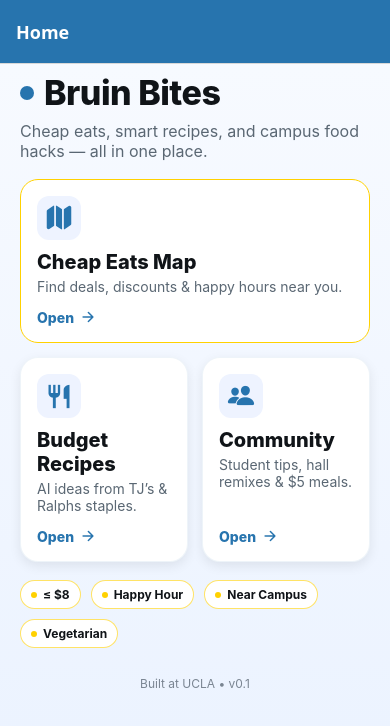
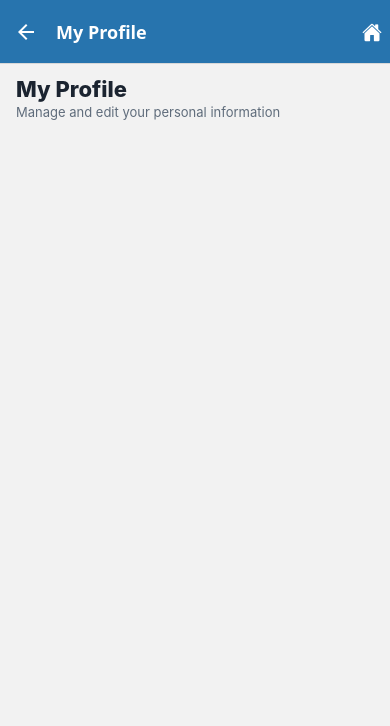
Before and after one commit to Bruin-Bites/frontend, a React Native app: screen /Profile in a window 390 px wide. Shown: the top 726 px of the page. Built offline with nearby package versions, Linux system fonts and the light colour scheme.

Commit message:
Profile Page added to router

```diff
--- a/package.json
+++ b/package.json
@@ -18,9 +18,11 @@
     "expo-linear-gradient": "~15.0.7",
     "expo-status-bar": "~3.0.8",
     "react": "19.1.0",
+    "react-dom": "19.1.0",
     "react-native": "0.81.4",
     "react-native-safe-area-context": "~5.6.0",
-    "react-native-screens": "~4.16.0"
+    "react-native-screens": "~4.16.0",
+    "react-native-web": "^0.21.0"
   },
   "private": true
 }
--- a/src/navigation/AppNavigator.js
+++ b/src/navigation/AppNavigator.js
@@ -32,6 +32,8 @@ import HomeScreen from "../screens/HomeScreen";
 import MapScreen from "../screens/MapScreen";
 import RecipesScreen from "../screens/RecipesScreen";
 import CommunityScreen from "../screens/CommunityScreen";
+import ProfileScreen from "../screens/ProfileScreen";
+
 import { colors } from "../theme/colors";
 
 const Stack = createNativeStackNavigator();
@@ -54,13 +56,34 @@ export default function AppNavigator() {
               >
                 <Ionicons name="home" size={20} color="#fff" />
               </Pressable>
-            ) : null
+            ) : route.name == "Home" ? (
+              <Pressable
+                onPress={() => navigation.navigate("Profile")}
+                style={{ paddingHorizontal: 8 }}
+                hitSlop={8}
+              >
+                <Ionicons name="person" size={20} color="#fff" />
+              </Pressable>
+            ) : null,
         })}
       >
         <Stack.Screen name="Home" component={HomeScreen} />
-        <Stack.Screen name="Map" component={MapScreen} options={{ title: "Cheap Eats Map" }} />
-        <Stack.Screen name="Recipes" component={RecipesScreen} options={{ title: "Budget Recipes" }} />
+        <Stack.Screen
+          name="Map"
+          component={MapScreen}
+          options={{ title: "Cheap Eats Map" }}
+        />
+        <Stack.Screen
+          name="Recipes"
+          component={RecipesScreen}
+          options={{ title: "Budget Recipes" }}
+        />
         <Stack.Screen name="Community" component={CommunityScreen} />
+        <Stack.Screen
+          name="Profile"
+          component={ProfileScreen}
+          options={{ title: "My Profile" }}
+        />
       </Stack.Navigator>
     </NavigationContainer>
   );
--- /dev/null
+++ b/src/screens/ProfileScreen.js
@@ -0,0 +1,92 @@
+import React from "react";
+import { View, Text, StyleSheet } from "react-native";
+import { colors } from "../theme/colors";
+
+export default function ProfileScreen() {
+  return (
+    <View style={styles.sectionHeader}>
+      <Text style={styles.h1}>My Profile</Text>
+      <Text style={styles.sub}>Manage and edit your personal information</Text>
+    </View>
+  );
+}
+
+const styles = StyleSheet.create({
+  sectionHeader: {
+    paddingHorizontal: 16,
+    paddingTop: 12,
+    paddingBottom: 8,
+  },
+  h1: { fontSize: 22, fontWeight: "800", color: "#1B2430" },
+  sub: { fontSize: 13, color: "#5F6C7B", marginTop: 2 },
+
+  card: {
+    width: 260,
+    backgroundColor: "#fff",
+    borderRadius: 16,
+    padding: 14,
+    borderWidth: 1,
+    borderColor: "rgba(0,0,0,0.06)",
+    shadowColor: "#000",
+    shadowOpacity: 0.05,
+    shadowRadius: 8,
+    shadowOffset: { width: 0, height: 3 },
+    elevation: 2,
+  },
+  cardTitle: { fontSize: 16, fontWeight: "800", color: "#1B2430" },
+  cardMeta: { fontSize: 12, color: "#5F6C7B", marginTop: 6 },
+  cardCta: {
+    flexDirection: "row",
+    alignItems: "center",
+    gap: 6,
+    marginTop: 10,
+  },
+  cardCtaText: { color: colors.uclaBlue, fontWeight: "800" },
+
+  chatHeader: {
+    flexDirection: "row",
+    alignItems: "center",
+    gap: 6,
+    paddingHorizontal: 16,
+    paddingTop: 14,
+    paddingBottom: 8,
+  },
+  chatHeaderText: { fontWeight: "800", color: colors.uclaBlue, fontSize: 14 },
+
+  bubbleRow: { width: "100%", paddingVertical: 4 },
+  bubble: { maxWidth: "82%", borderRadius: 14, padding: 10 },
+  bubbleBot: {
+    backgroundColor: "#F1F5FA",
+    borderWidth: 1,
+    borderColor: "rgba(39,116,174,0.12)",
+  },
+  bubbleUser: { backgroundColor: colors.uclaBlue },
+  bubbleText: { fontSize: 14, color: "#1B2430" },
+
+  composer: {
+    flexDirection: "row",
+    alignItems: "center",
+    gap: 8,
+    paddingHorizontal: 16,
+    paddingVertical: 10,
+    borderTopWidth: 1,
+    borderTopColor: "rgba(0,0,0,0.06)",
+  },
+  input: {
+    flex: 1,
+    fontSize: 14,
+    backgroundColor: "#F7FAFF",
+    borderWidth: 1,
+    borderColor: "rgba(39,116,174,0.25)",
+    paddingHorizontal: 12,
+    paddingVertical: 10,
+    borderRadius: 12,
+    color: "#223",
+  },
+  sendBtn: {
+    backgroundColor: colors.uclaBlue,
+    paddingHorizontal: 14,
+    paddingVertical: 10,
+    borderRadius: 999,
+  },
+});
```
Also changed, not shown: 1 other file (tests, documents, lock files or other folders).
